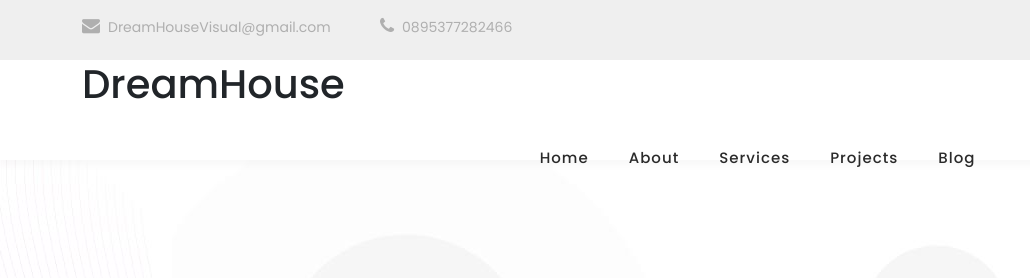
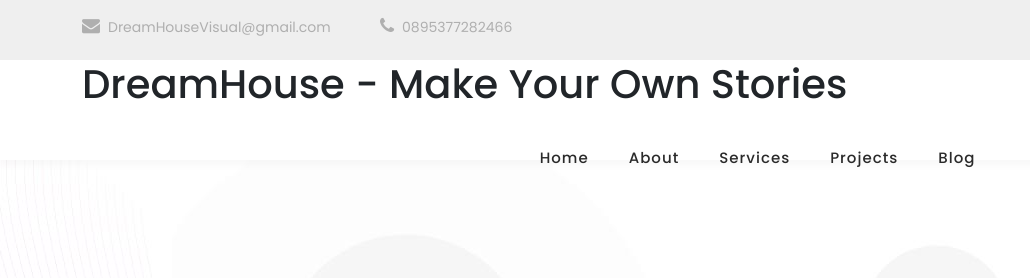
Before and after one commit to bryansadewa2/dreamhouse, a plain HTML site: page index.html in a window 1280 px wide. Shown: the top 278 px of the page, 0-1030 px from the left. Drawn offline with Linux system fonts and the light colour scheme.

Commit message:
Add files via upload

```diff
--- a/index.html
+++ b/index.html
@@ -78,7 +78,7 @@ https://templatemo.com/tm-568-digimedia
           <nav class="main-nav">
             <!-- ***** Logo Start ***** -->
             <p>
-            <h1>DreamHouse</h1>
+            <h1>DreamHouse - Make Your Own Stories</h1>
             </p>
             <!-- ***** Logo End ***** -->
             <!-- ***** Menu Start ***** -->
```
